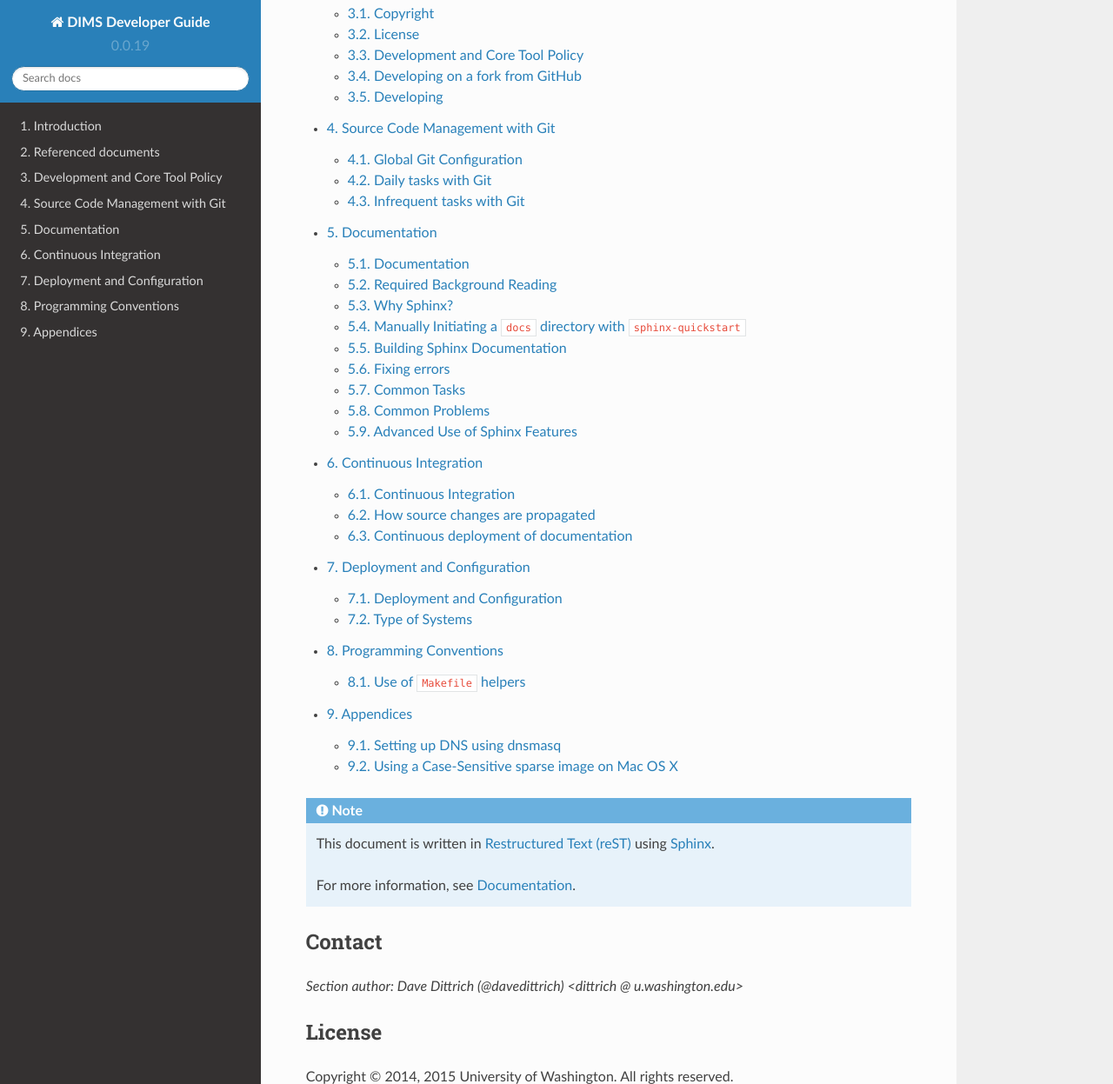
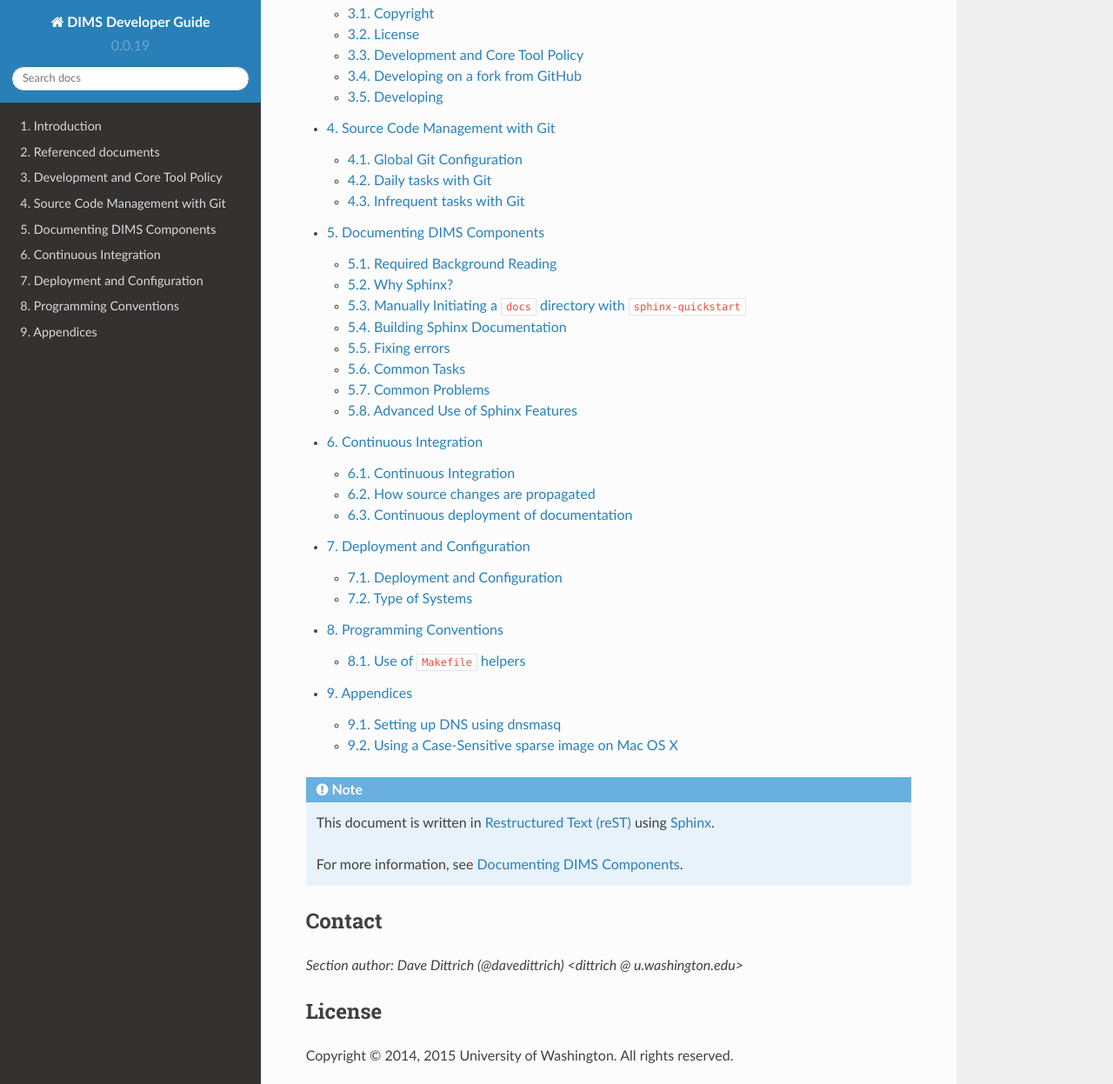
Before and after one commit to uw-dims/dims-devguide, a Sphinx documentation site: the page built from docs/source/index.rst, in a window 1280 px wide and 1400 px high, scrolled down 631 px, cut to the strip 0-1247 px from the top of the window. Shown: the whole strip at 87% size. Built offline with Sphinx 7.4.7 and the Read the Docs theme 2.0.0, drawn with Linux system fonts in a browser that asks for light colours.

Commit message:
Fix headings and leading label

```diff
--- a/docs/source/documentation.rst
+++ b/docs/source/documentation.rst
@@ -1,11 +1,7 @@
-=============
-Documentation
-=============
-
 .. _documentation:
 
-Documentation
--------------
+Documenting DIMS Components
+===========================
 
 This chapter covers `Sphinx`_ and `ReStructured Text (reST)`_,
 and how they are used with `ReadTheDocs`_ (a hosted documentation
@@ -850,7 +846,7 @@ LaTeX Unicode rendering errors
 
 Another error message that could occur when rendering the kind of
 text in the ``code-block`` seen in Section :ref:`typographicerrors` relates to
-the Unicode characters produced by the ``tree` program to show the indentation
+the Unicode characters produced by the ``tree`` program to show the indentation
 levels.
 
 Here is an error message (with the specific lines highlighted) that can show up
```
